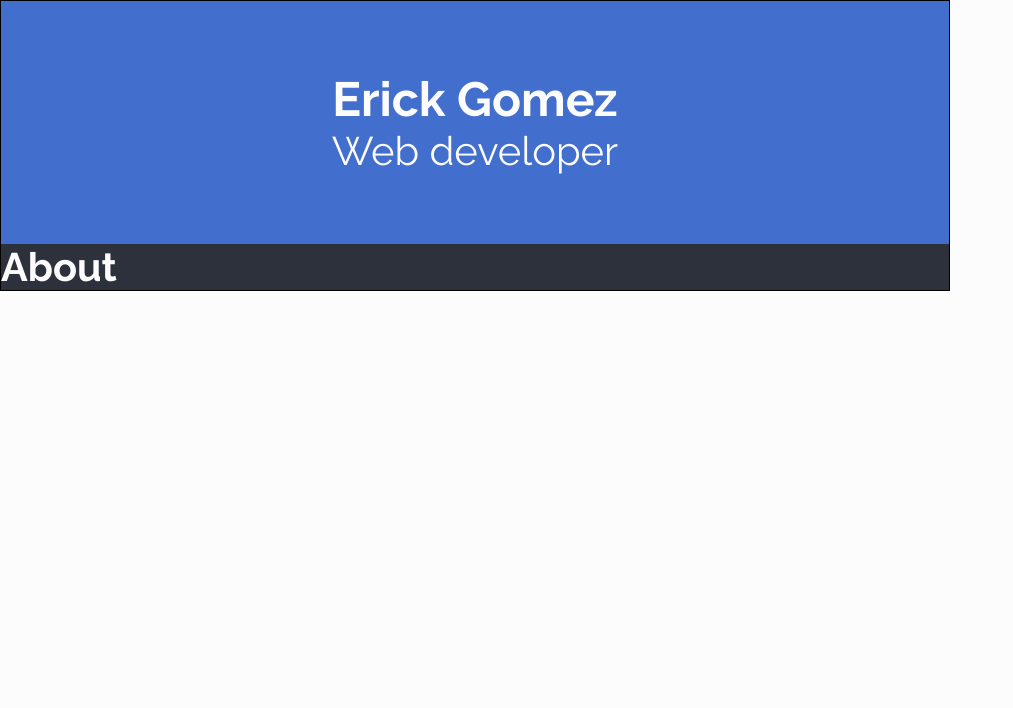
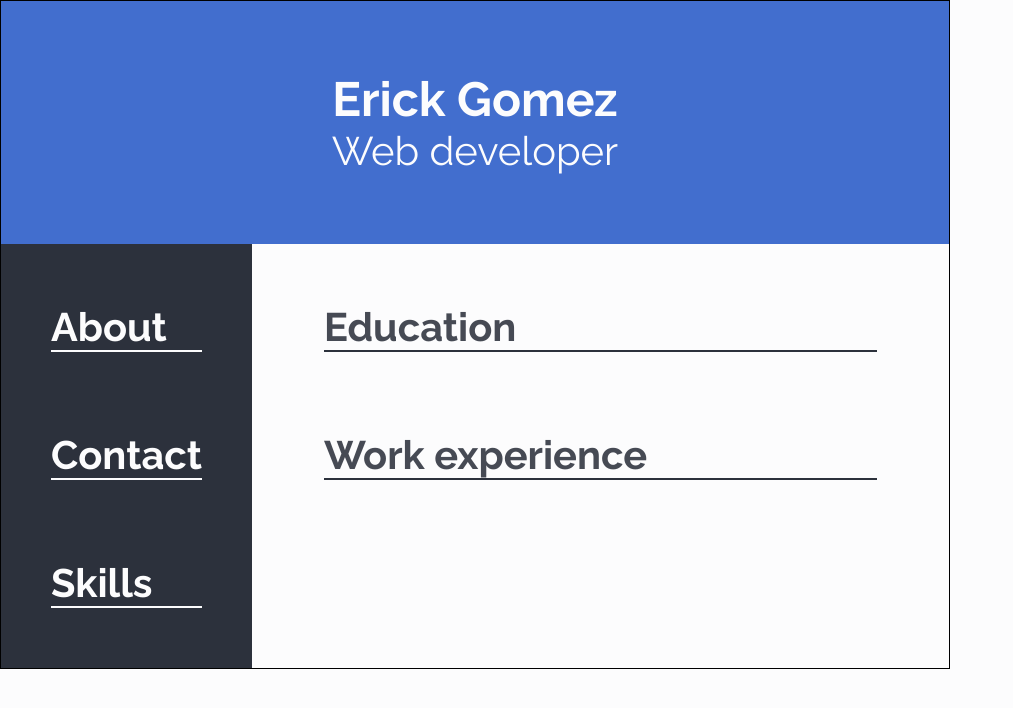
Before and after one commit to ErickBGomez/cv-application, a React (Vite) app: page / in a window 1280 px wide. Shown: the top 708 px of the page, without its empty margins (0-1013 px from the left). Built offline with nearby package versions, Linux system fonts and the light colour scheme.

Commit message:
Create resume sections

```diff
--- a/src/components/Resume/Resume.jsx
+++ b/src/components/Resume/Resume.jsx
@@ -13,8 +13,21 @@ const Resume = ({ data }) => {
         <section className="about">
           <h2 className="title">About</h2>
         </section>
+        <section className="contact">
+          <h2 className="title">Contact</h2>
+        </section>
+        <section className="contact">
+          <h2 className="title">Skills</h2>
+        </section>
       </aside>
-      <div className="resume-main"></div>
+      <div className="resume-main">
+        <section className="education">
+          <h2 className="title">Education</h2>
+        </section>
+        <section className="work-experience">
+          <h2 className="title">Work experience</h2>
+        </section>
+      </div>
     </div>
   );
 };
--- a/src/components/Resume/Resume.scss
+++ b/src/components/Resume/Resume.scss
@@ -3,14 +3,31 @@
 
 .resume {
   max-width: 950px;
+  display: grid;
+  grid-template-columns: 1fr 3fr;
+  grid-template-areas:
+    "header header"
+    "aside main";
   background-color: colors.$white;
   border: 1px solid black;
 
-  section .title {
-    // border-bottom: 2px solid colors.$white;
+  .title {
+    border-bottom: 2px solid colors.$black;
+  }
+
+  .resume-aside .title {
+    border-color: colors.$white;
+  }
+
+  .resume-aside,
+  .resume-main {
+    display: flex;
+    flex-direction: column;
+    gap: 5rem;
   }
 
   .resume-header {
+    grid-area: header;
     padding: 4.38rem 0;
     text-align: center;
     background-color: colors.$primary;
@@ -26,7 +43,14 @@
   }
 
   .resume-aside {
+    grid-area: aside;
+    padding: 3.75rem 3.12rem;
     background-color: colors.$black;
     color: colors.$white;
   }
+
+  .resume-main {
+    grid-area: main;
+    padding: 3.75rem 4.5rem;
+  }
 }
```
